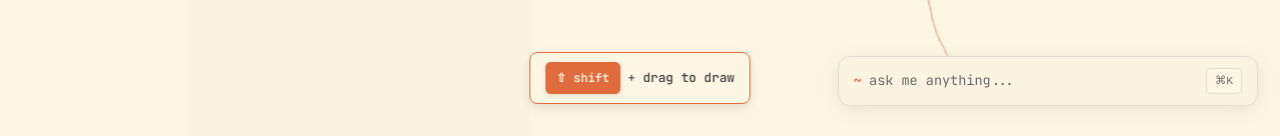
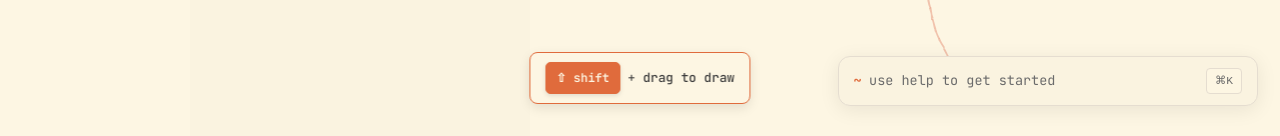
Before and after one commit to NielsdaWheelz/niels-lab, a Next.js app in the folder frontend/: page / in a window 1280 px wide. Shown: the part 664-800 px from the top of the page. Built offline with nearby package versions, Linux system fonts and the light colour scheme.

Commit message:
terminal placeholder

```diff
--- a/frontend/src/app/components/Terminal/index.tsx
+++ b/frontend/src/app/components/Terminal/index.tsx
@@ -145,7 +145,7 @@ export function Terminal({ filesystem }: TerminalProps) {
       {!expanded && (
         <div className="assistant-collapsed" onClick={handleToggle}>
           <span className="assistant-prompt-hint">~</span>
-          <span className="assistant-placeholder">ask me anything...</span>
+          <span className="assistant-placeholder">use help to get started</span>
           <kbd className="assistant-shortcut">⌘K</kbd>
         </div>
       )}
@@ -179,7 +179,7 @@ export function Terminal({ filesystem }: TerminalProps) {
               onFocus={() => setFocused(true)}
               onBlur={() => setFocused(false)}
               className="assistant-input"
-              placeholder={hasOutput ? '' : 'type a command or ask a question...'}
+              placeholder={hasOutput ? '' : 'type a command or use help to get started...'}
               spellCheck={false}
               autoComplete="off"
               autoCorrect="off"
```
